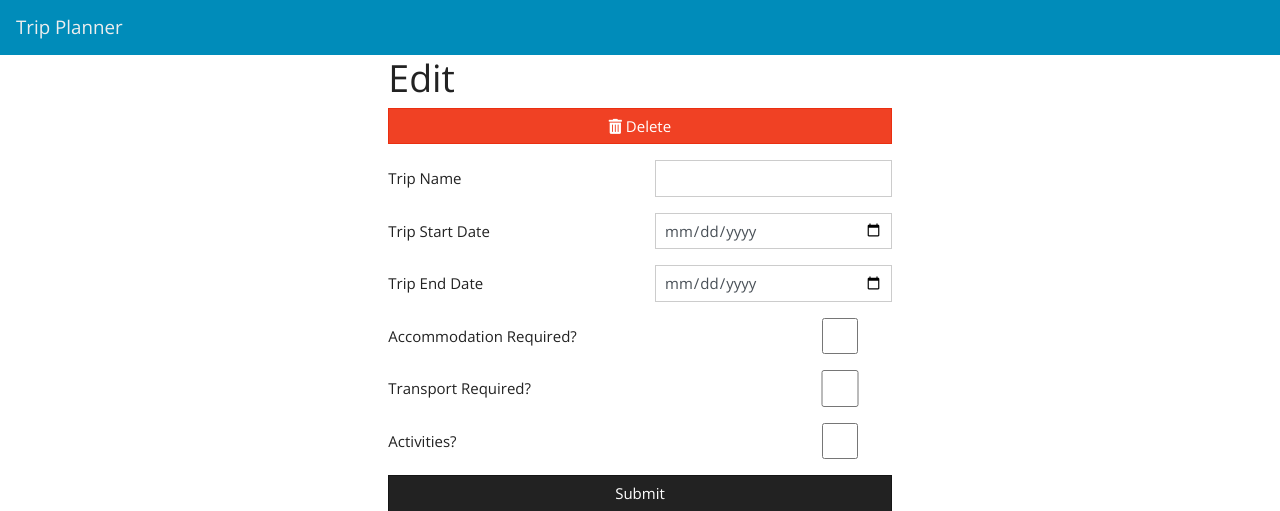
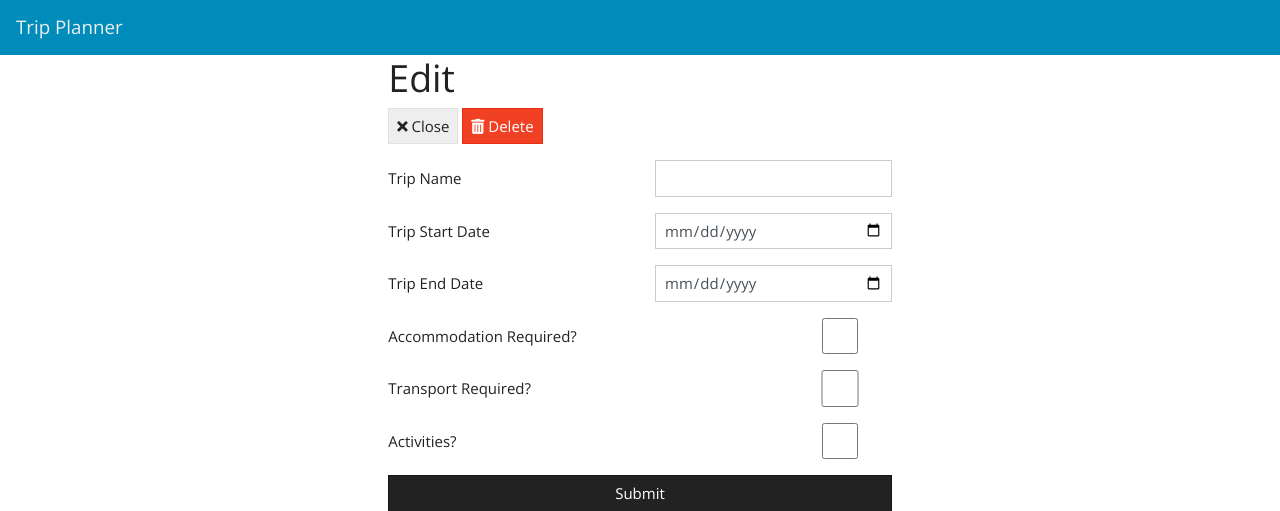
Before and after one commit to tomleegough/holiday, a Flask app: template holiday/templates/forms/trip.html in a window 1280 px wide. Shown: the top 511 px of the page. Run offline with Flask 2, Linux system fonts and the light colour scheme; the template is opened without the code that fills it, so the values that code supplies are empty; some libraries are stand-ins or nearby versions.

Commit message:
Added "close" button and restyled buttons for consistent look

```diff
--- a/holiday/templates/auth/register.html
+++ b/holiday/templates/auth/register.html
@@ -19,7 +19,7 @@
                     <label for="password" class="form-label col">Password</label>
                     <input type="password" name="password" id="password" class="form-control col" required>
                 </div>
-                <div class="form-group mt-5 row">
+                <div class="form-group row">
                     <input type="submit" class="btn btn-primary form-control" value="Register">
                 </div>
             </form>
--- a/holiday/templates/forms/trip.html
+++ b/holiday/templates/forms/trip.html
@@ -9,11 +9,31 @@
 {% endblock %}
 
 {% block toolbar %}
-    {% if action != 'add' %}
-    <a class="mb-3 btn btn-danger btn-block" href="{{ url_for('main.trip', action='delete', trip_id=trip['trip_id']) }}">
-        <i class="fas fa-trash-alt"></i> Delete
-    </a>
-    {% endif %}
+    <div class="mb-3">
+        {% if action != 'add' %}
+
+        <a href="{{ url_for('main.trip', action='view', trip_id=trip['trip_id']) }}">
+            <button class="btn btn-secondary">
+                <i class="fas fa-times"></i> Close
+            </button>
+        </a>
+
+        <a href="{{ url_for('main.trip', action='delete', trip_id=trip['trip_id']) }}">
+            <button class="btn btn-danger">
+                <i class="fas fa-trash-alt"></i> Delete
+            </button>
+        </a>
+        {% endif %}
+
+        {% if action == 'add' %}
+        <a href="{{ url_for('main.index') }}">
+            <button class="btn btn-secondary">
+                <i class="fas fa-times"></i> Close
+            </button>
+        </a>
+        {% endif %}
+
+    </div>
 {% endblock %}
 
 {% block content %}
--- a/holiday/templates/holiday/trip-details-cards.html
+++ b/holiday/templates/holiday/trip-details-cards.html
@@ -6,6 +6,11 @@
 
 {% block toolbar %}
 
+    <a href="{{ url_for('main.index') }}">
+        <button class="btn btn-secondary">
+            <i class="fas fa-times"></i> Close
+        </button>
+    </a>
 
     {% if trip['trip_status'] == 'show' %}
         <a href="{{ url_for('main.trip', action='archive', trip_id=trip['trip_id']) }}">
```
Also changed, not shown: holiday/templates/holiday/index.html (+12 -6 lines).
